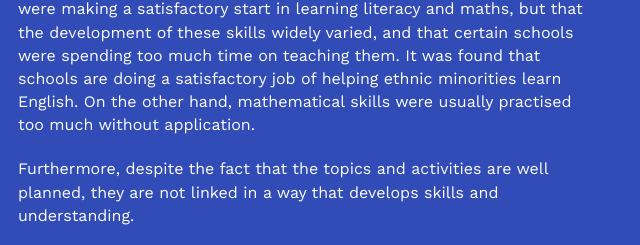
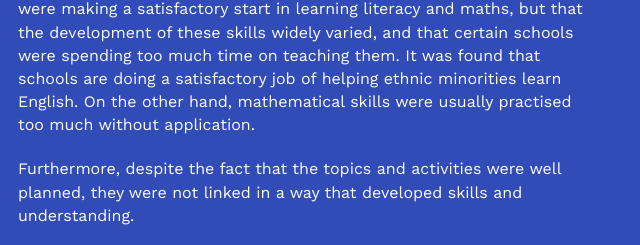
Before and after one commit to lucidstack/edurun, a website: page index.html in a window 1280 px wide. Shown: the part 2030-2275 px from the top of the page, 142-782 px from the left. Drawn offline with nearby package versions, Linux system fonts and the light colour scheme; a web font is replaced by a local one.

Commit message:
fix paragraph in homepage

```diff
--- a/index.html
+++ b/index.html
@@ -95,8 +95,8 @@
         </p>
 
         <p>
-          Furthermore, despite the fact that the topics and activities are well
-          planned, they are not linked in a way that develops skills and
+          Furthermore, despite the fact that the topics and activities were
+          well planned, they were not linked in a way that developed skills and
           understanding.
         </p>
 
```
